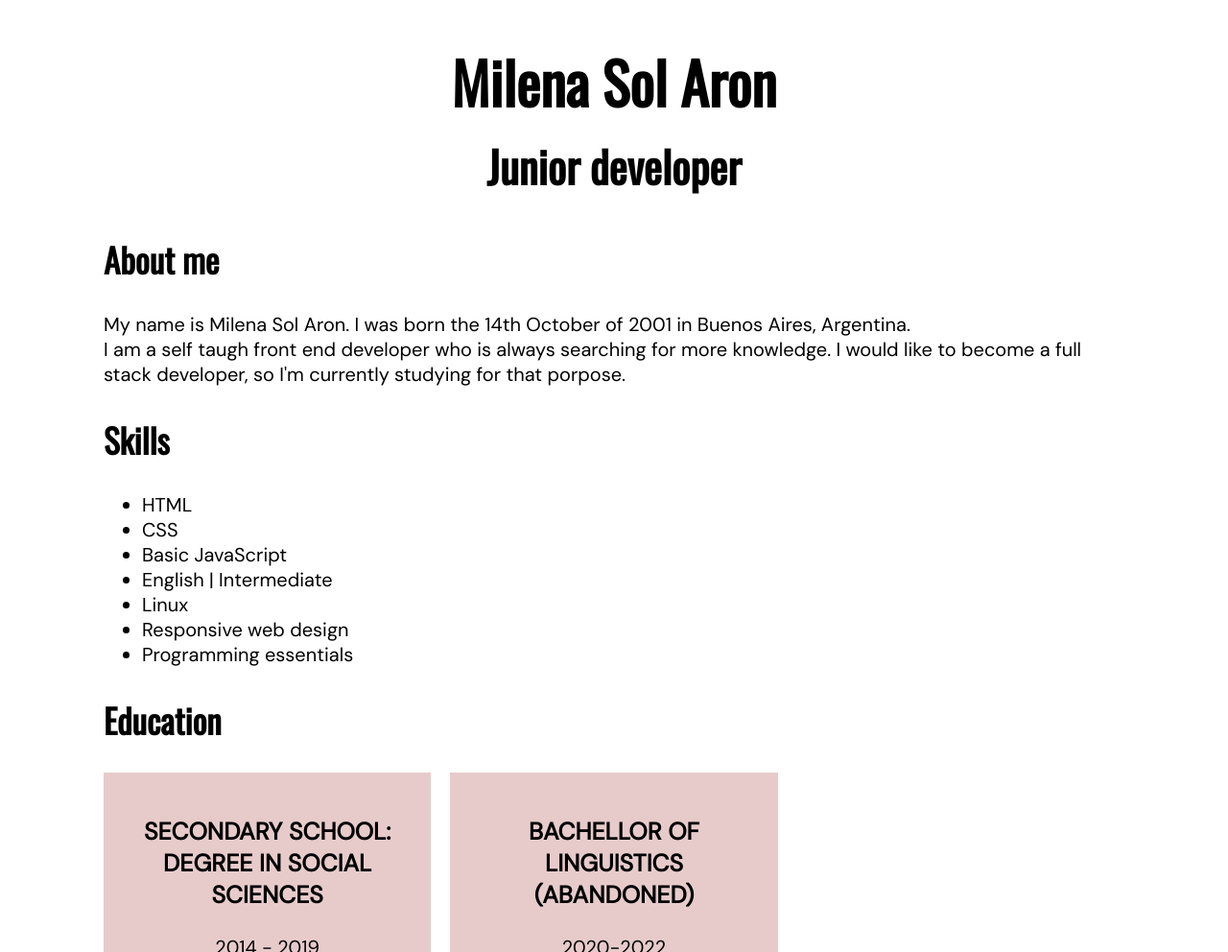
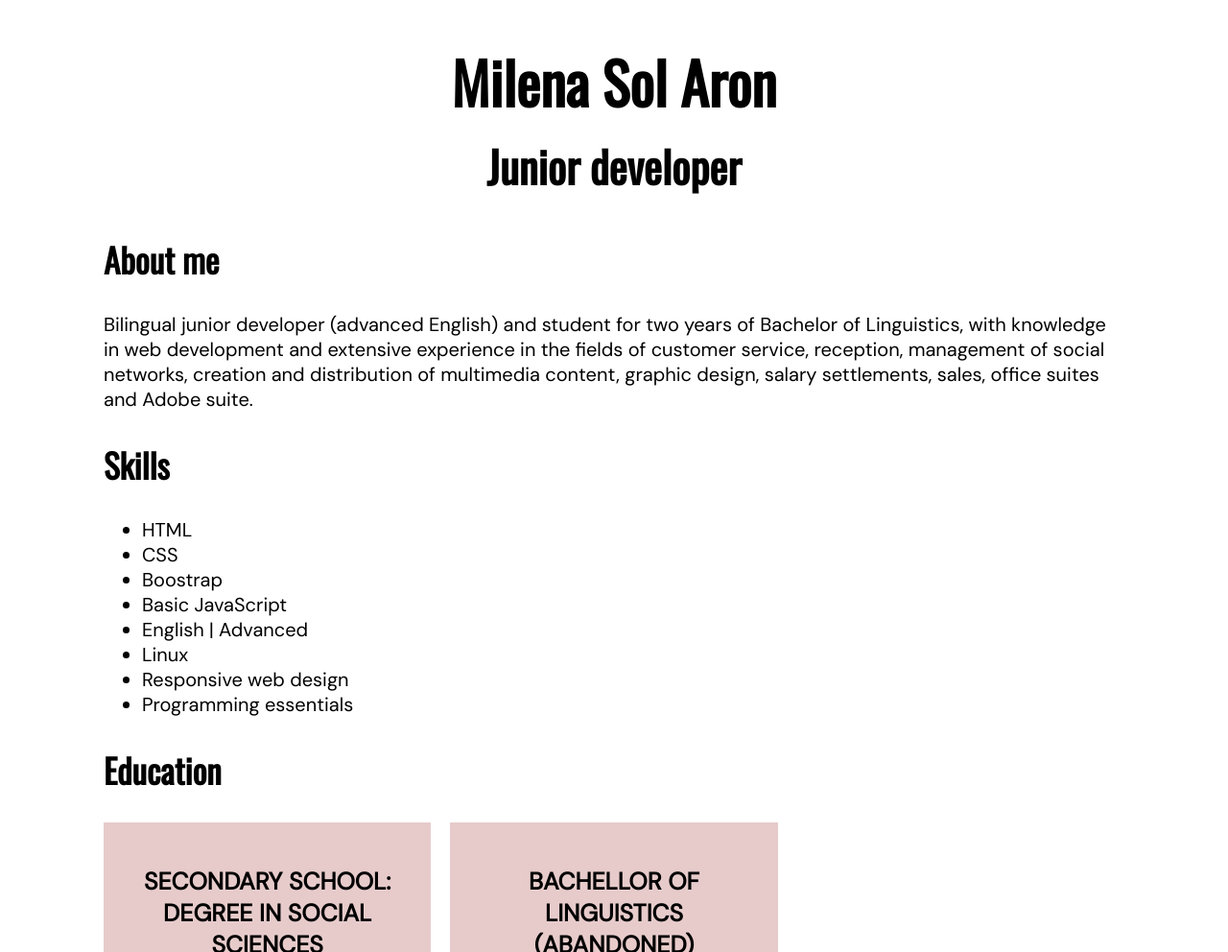
Before and after one commit to aronmilenait/cv, a plain HTML site: page index.html in a window 1280 px wide. Shown: the part 108-1100 px from the top of the page at 96% size. Drawn offline with nearby package versions, Linux system fonts and the light colour scheme.

Commit message:
Add files via upload

```diff
--- a/index.html
+++ b/index.html
@@ -13,14 +13,14 @@
 <body>
     <section id="about-me">
         <h2 class="section-title">About me</h2>
-        <p class="about-p">My name is Milena Sol Aron. I was born the 14th October of 2001 in Buenos Aires, Argentina.<br>
-        I am a self taugh front end developer who is always searching for more knowledge. I would like to become a full stack developer, so I'm currently studying for that porpose.</p>
+        <p class="about-p">Bilingual junior developer (advanced English) and student for two years of Bachelor of Linguistics, with knowledge in web development and extensive experience in the fields of customer service, reception, management of social networks, creation and distribution of multimedia content, graphic design, salary settlements, sales, office suites and Adobe suite.
         <h2 class="section-title">Skills</h2>
         <ul id="skills-ul">
             <li class="skills-li">HTML</li>
             <li class="skills-li">CSS</li>
+            <li class="skills-li">Boostrap</li>
             <li class="skills-li">Basic JavaScript</li>
-            <li class="skills-li">English | Intermediate</li>
+            <li class="skills-li">English | Advanced</li>
             <li class="skills-li">Linux</li>
             <li class="skills-li">Responsive web design</li>
             <li class="skills-li">Programming essentials</li>
```
